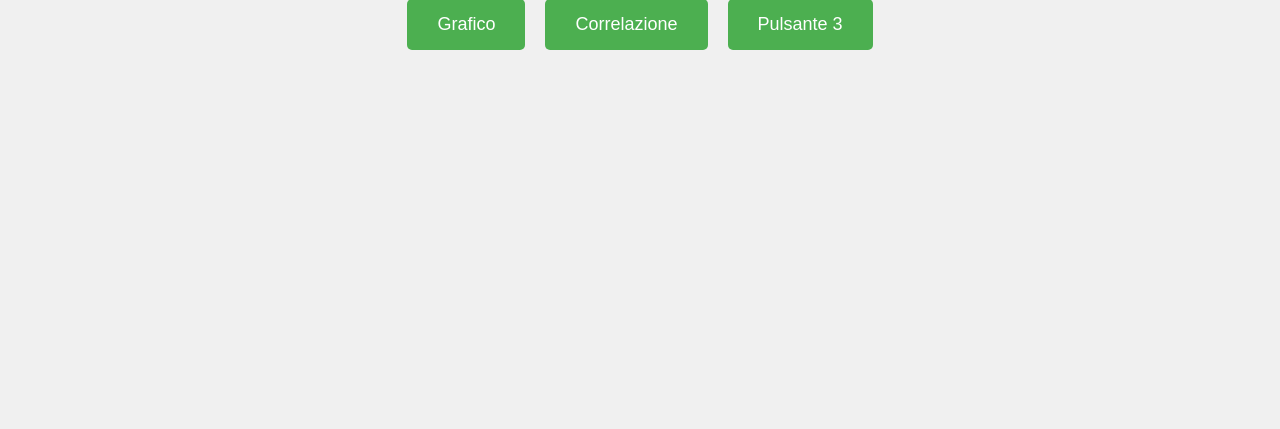
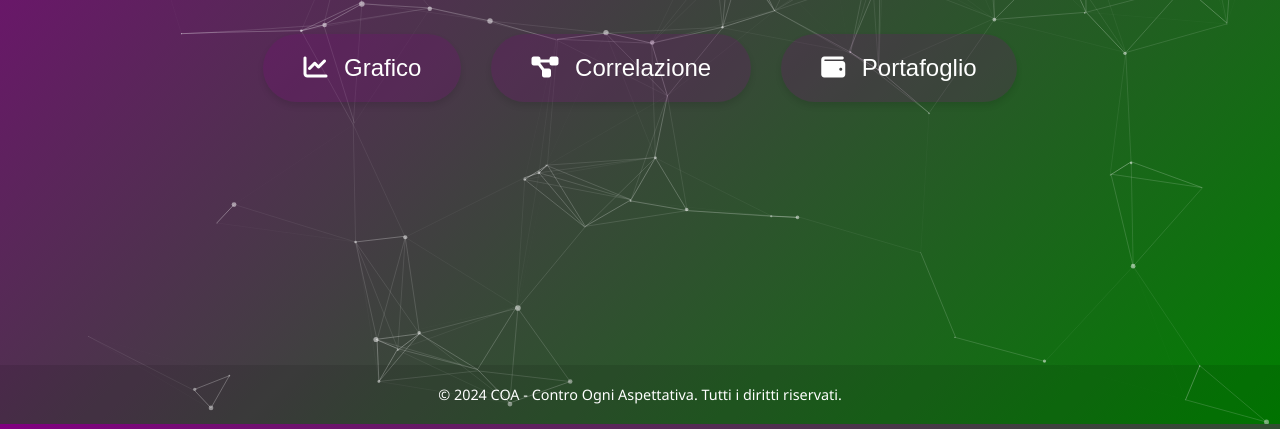
Before and after one commit to CxNicolax/COA, a website: page index.html in a window 1280 px wide. Shown: the part 376-805 px from the top of the page. Drawn offline with nearby package versions, Linux system fonts and the light colour scheme.

Commit message:
Add files via upload

```diff
--- a/index.html
+++ b/index.html
@@ -4,42 +4,159 @@
     <meta charset="UTF-8">
     <meta name="viewport" content="width=device-width, initial-scale=1.0">
     <title>Menu - COA</title>
+    <link rel="stylesheet" href="https://cdnjs.cloudflare.com/ajax/libs/font-awesome/6.0.0-beta3/css/all.min.css">
     <style>
         body {
-            font-family: Arial, sans-serif;
+    font-family: 'Segoe UI', Tahoma, Geneva, Verdana, sans-serif;
     display: flex;
+    flex-direction: column;
+    justify-content: space-between;
+    align-items: center;
+    min-height: 100vh;
+    margin: 0;
+    background: linear-gradient(135deg, #800080 0%, #008000 100%);
+    color: white;
+    overflow: hidden;
+}
+
+.content {
+    display: flex;
+    flex-direction: column;
+    align-items: center;
     justify-content: center;
-            align-items: center;
-            height: 100vh;
-            margin: 0;
-            background-color: #f0f0f0;
+    flex-grow: 1;
+    text-align: center;
+}
+
+h1 {
+    font-size: 3em;
+    margin-bottom: 50px;
+    text-shadow: 2px 2px 4px rgba(0,0,0,0.5);
+    opacity: 0;
+    animation: fadeIn 1s ease-out forwards;
 }
 
 .button-container {
     display: flex;
-            gap: 20px;
+    gap: 30px;
+    flex-wrap: wrap;
+    justify-content: center;
 }
 
 button {
-            padding: 15px 30px;
-            font-size: 18px;
+    padding: 20px 40px;
+    font-size: 24px;
     cursor: pointer;
     border: none;
-            border-radius: 5px;
-            background-color: #4CAF50;
+    border-radius: 50px;
+    background-color: rgba(128, 0, 128, 0.2); /* Purple opaco */
     color: white;
+    transition: all 0.3s ease;
+    box-shadow: 0 4px 6px rgba(0,0,0,0.1);
+    display: flex;
+    align-items: center;
+    justify-content: center;
+    opacity: 0;
+    animation: slideIn 0.5s ease-out forwards;
+    position: relative;
+    overflow: hidden;
+}
+
+button i {
+    margin-right: 10px;
+    transition: all 0.3s ease;
+}
+
+button span {
+    position: relative;
+    z-index: 1;
+}
+
+button:before {
+    content: '';
+    position: absolute;
+    top: 0;
+    left: 0;
+    width: 100%;
+    height: 100%;
+    background: linear-gradient(90deg, #800080, #008000); /* Gradiente da purple a green */
+    transition: all 0.3s ease;
+    opacity: 0;
 }
 
 button:hover {
-                background-color: #45a049;
+    transform: translateY(-105px);
+    box-shadow: 0 20px 25px rgba(0,0,0,0.2);
+}
+
+button:hover:before {
+    opacity: 0.8;
+}
+
+footer {
+    padding: 20px;
+    font-size: 0.9em;
+    text-align: center;
+    width: 100%;
+    background-color: rgba(0, 0, 0, 0.1);
+}
+
+@keyframes fadeIn {
+    to { opacity: 1; }
+}
+
+@keyframes slideIn {
+    from { transform: translateY(50px); opacity: 0; }
+    to { transform: translateY(0); opacity: 1; }
+}
+
+#particles-js {
+    position: absolute;
+    width: 100%;
+    height: 100%;
+    z-index: -1;
 }
     </style>
 </head>
 <body>
+    <div id="particles-js"></div>
+    <div class="content">
+        <h1>COA - Contro Ogni Aspettativa</h1>
         <div class="button-container">
-        <button onclick="window.location.href='grafico.html'">Grafico</button>
-        <button onclick="window.location.href='correlazione.html'">Correlazione</button>
-        <button>Pulsante 3</button>
+            <button onclick="window.location.href='grafico.html'" style="animation-delay: 0.2s;">
+                <span><i class="fas fa-chart-line"></i> Grafico</span>
+            </button>
+            <button onclick="window.location.href='correlazione.html'" style="animation-delay: 0.4s;">
+                <span><i class="fas fa-project-diagram"></i> Correlazione</span>
+            </button>
+            <button onclick="window.location.href='portafoglio.html'" style="animation-delay: 0.6s;">
+                <span><i class="fas fa-wallet"></i> Portafoglio</span>
+            </button>
         </div>
+    </div>
+    <footer>
+        © 2024 COA - Contro Ogni Aspettativa. Tutti i diritti riservati.
+    </footer>
+
+    <script src="https://cdn.jsdelivr.net/particles.js/2.0.0/particles.min.js"></script>
+    <script>
+        particlesJS("particles-js", {
+            particles: {
+                number: { value: 80, density: { enable: true, value_area: 800 } },
+                color: { value: "#ffffff" },
+                shape: { type: "circle" },
+                opacity: { value: 0.5, random: false },
+                size: { value: 3, random: true },
+                line_linked: { enable: true, distance: 150, color: "#ffffff", opacity: 0.4, width: 1 },
+                move: { enable: true, speed: 6, direction: "none", random: false, straight: false, out_mode: "out", bounce: false }
+            },
+            interactivity: {
+                detect_on: "canvas",
+                events: { onhover: { enable: true, mode: "repulse" }, onclick: { enable: true, mode: "push" } },
+                modes: { repulse: { distance: 100, duration: 0.4 }, push: { particles_nb: 4 } }
+            },
+            retina_detect: true
+        });
+    </script>
 </body>
 </html>
```
Also changed, not shown: correlazione.html (+16 -6 lines), grafico.html (+5 -3 lines), server.js (+7 -7 lines). Lines whose indentation alone changed are shown as unchanged.
